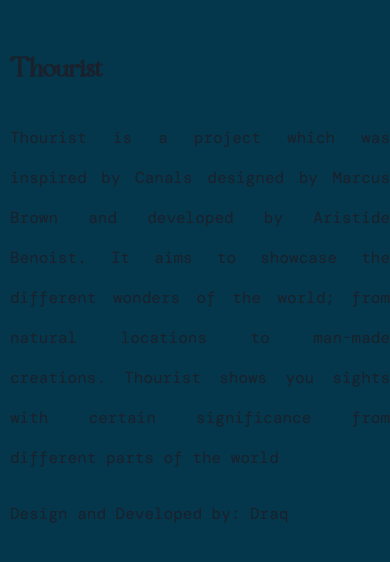
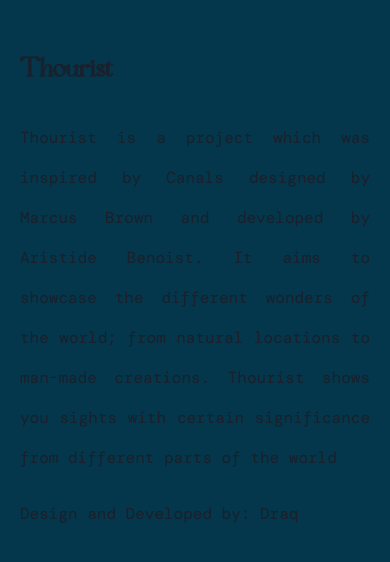
Before and after one commit to draqist/nextGsap, a Next.js app: page /about in a window 390 px wide. Shown: the top 562 px of the page. Built offline with nearby package versions, Linux system fonts and the light colour scheme.

Commit message:
feat: added responsiveness for the about mobile page

```diff
--- a/pages/about.tsx
+++ b/pages/about.tsx
@@ -23,9 +23,9 @@ export default function about() {
           position="relative"
           top="0"
           left={['0','',"60px"]}
-          px={['10px', '20px', '30px', '60px', '100px', '']}
+          px={['20px', '20px', '30px', '60px', '100px', '']}
           pt={['50px', '20px', '40px', '80px', '100px', '10px']}
-          pr={['unset', '', '30px']}
+          pr={['20px', '', '30px']}
           w='calc(100% -120px)'
           justifyContent="space-between"
           gap="10"
```
